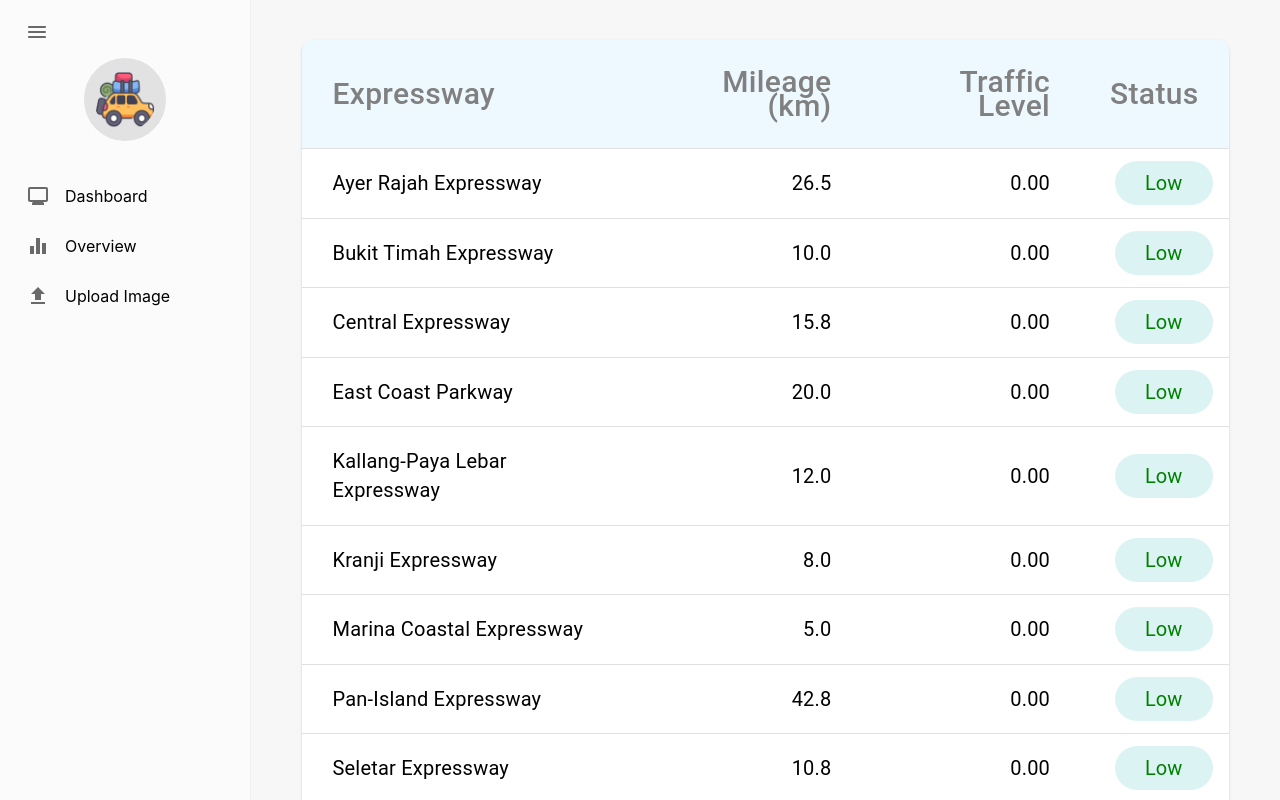
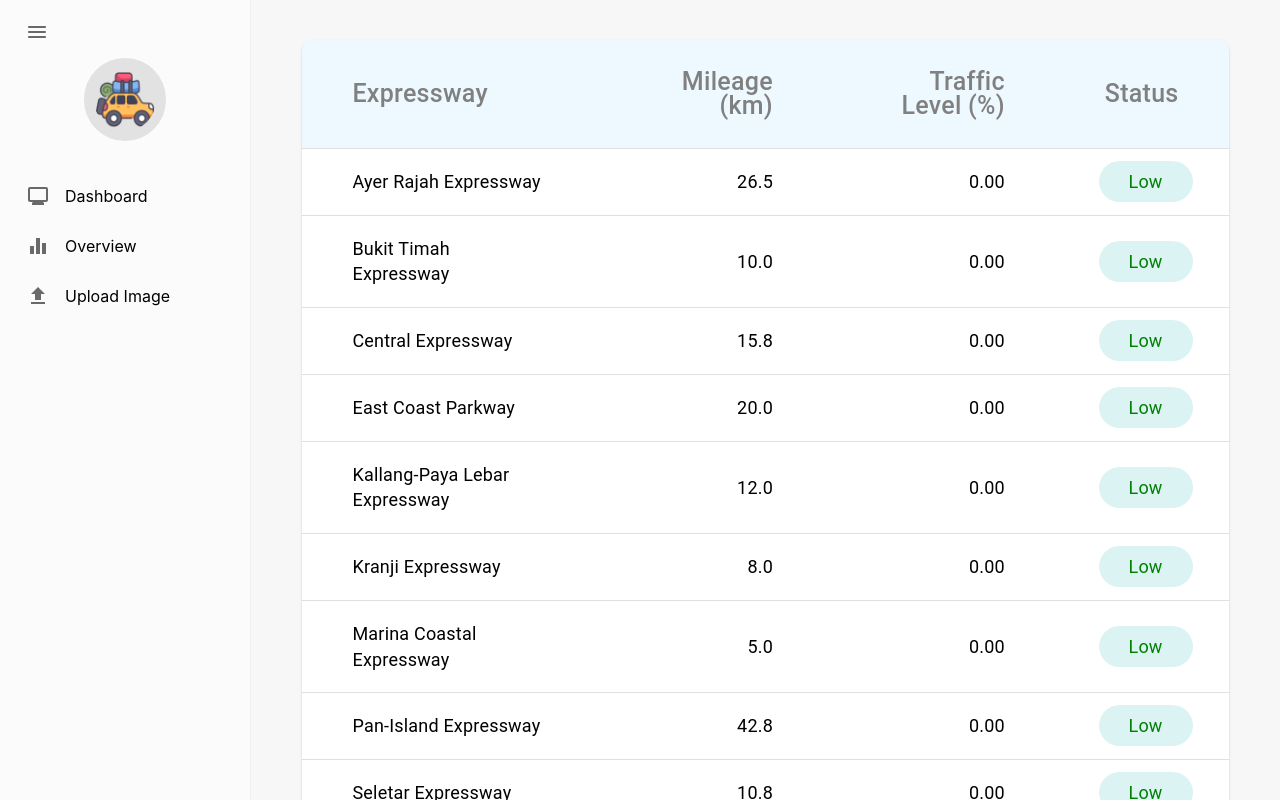
Before and after one commit to caiyinn/traffic-dashboard, a React (Create React App) app: page /overview in a window 1280 px wide. Shown: the top 800 px of the page. Built offline with nearby package versions, Linux system fonts and the light colour scheme; no server answers.

Commit message:
fix css for overview

```diff
--- a/src/components/Overview.jsx
+++ b/src/components/Overview.jsx
@@ -207,44 +207,47 @@ const Overview = () => {
 
 
       const header = {
-          fontSize:"30px",
+          fontSize:"25px",
           color:"grey",
-          padding:"30px",
+          padding:"30px 50px",
         //   backgroundColor:"#F5F5F5"
       }
 
       const content = {
-            fontSize:"20px",
+            fontSize:"18px",
             color:"black",
-            padding:"20px 30px"
+            padding:"20px 50px"
 
       }
 
       const statusLow ={
-            fontSize:"20px",
+            fontSize:"18px",
             color:"green",
             backgroundColor:'rgba(75, 192, 192, 0.2)',
             borderRadius:"40px",
             height:"50%",
-            padding:"10px 30px"
+            padding:"10px 30px",
+            marginRight:"20px"
       }
 
         const statusMedium ={
-            fontSize:"20px",
+            fontSize:"18px",
             color:"orange",
             backgroundColor:'rgba(255, 159, 64, 0.2)',
             borderRadius:"40px",
             height:"50%",
-            padding:"10px 30px"
+            padding:"10px 30px",
+            marginRight:"20px"
         }
 
         const statusHigh ={
-            fontSize:"20px",
+            fontSize:"18px",
             color:"red",
             backgroundColor:'rgba(255, 99, 132, 0.2)',
             borderRadius:"40px",
             height:"50%",
-            padding:"10px 30px"
+            padding:"10px 30px",
+            marginRight:"20px"
         }
 
     return (
@@ -255,7 +258,7 @@ const Overview = () => {
                         <TableRow>
                             <TableCell style={header}>Expressway</TableCell>
                             <TableCell style={header} align="right">Mileage (km)</TableCell>
-                            <TableCell style={header} align="right">Traffic Level</TableCell>
+                            <TableCell style={header} align="right">Traffic Level (%)</TableCell>
                             <TableCell style={header} align="right">Status</TableCell>
                         </TableRow>
                     </TableHead>
@@ -267,7 +270,11 @@ const Overview = () => {
                             <TableCell style={content} align="right">{row.trafficLevel}</TableCell>
                             <TableCell align="right">
                                {
-                                      row.status === "Low" ? <span style={statusLow}>{row.status}</span> : row.status === "Medium" ? <span style={statusMedium}>{row.status}</span> : <span style={statusHigh}>{row.status}</span>
+                                      row.status === "Low" ?
+                                      <span style={statusLow}>{row.status}</span> :
+                                      row.status === "Medium" ?
+                                      <span style={statusMedium}>{row.status}</span> :
+                                      <span style={statusHigh}>{row.status}</span>
                                }
                             </TableCell>
                         </TableRow>
--- a/src/components/PopUp.jsx
+++ b/src/components/PopUp.jsx
@@ -66,7 +66,7 @@ const PopUp = (props) => {
         <Marker position={pos} icon={pin} >
             <Popup>
                 <div style={{display:"flex", flexDirection:"column", width:"100%"}}>
-                    <div style={{ position: "relative", display: "inline-block", marginTop: "30px", width: "100%" }}>
+                    <div style={{ position: "relative", display: "inline-block", marginTop: "20px", width: "100%" }}>
                         <DrawBbox bbox={bbox} imageInfo={imageInfo} />
                         <img src={props.image} style={{  width: "100%", height:"auto"}} />
                     </div>
```
